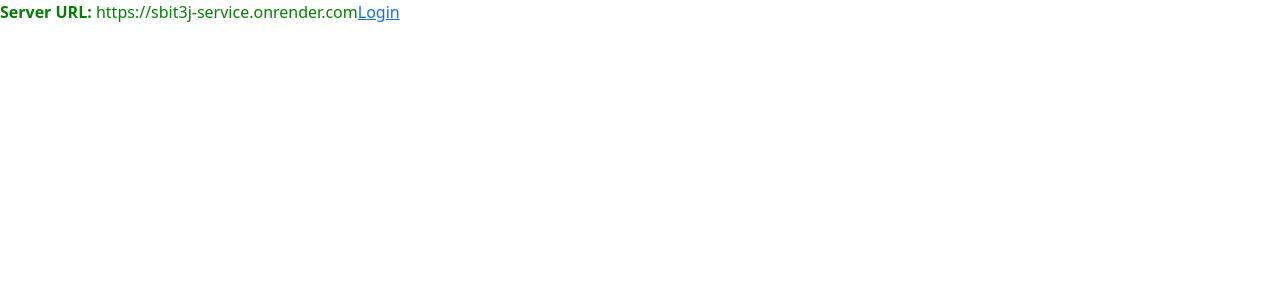
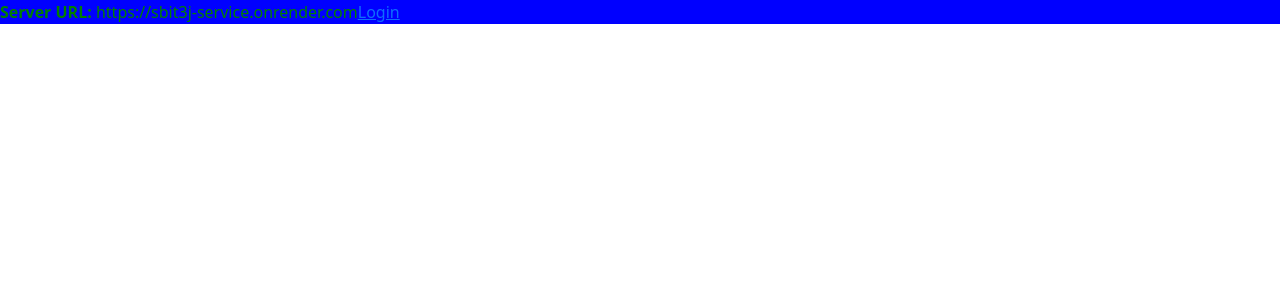
Before and after one commit to keenplify/sbit3j-payment, a Next.js app: page / in a window 1280 px wide. Shown: the top 300 px of the page. Built offline with nearby package versions, Linux system fonts and the light colour scheme.

Commit message:
Update index.tsx

```diff
--- a/src/pages/index.tsx
+++ b/src/pages/index.tsx
@@ -5,6 +5,7 @@ export default function Home() {
       <p
         style={{
           color: "green",
+          backgroundColor: "blue"
         }}
       >
         <b>Server URL:</b> {process.env.NEXT_PUBLIC_SERVER_URL}
```
